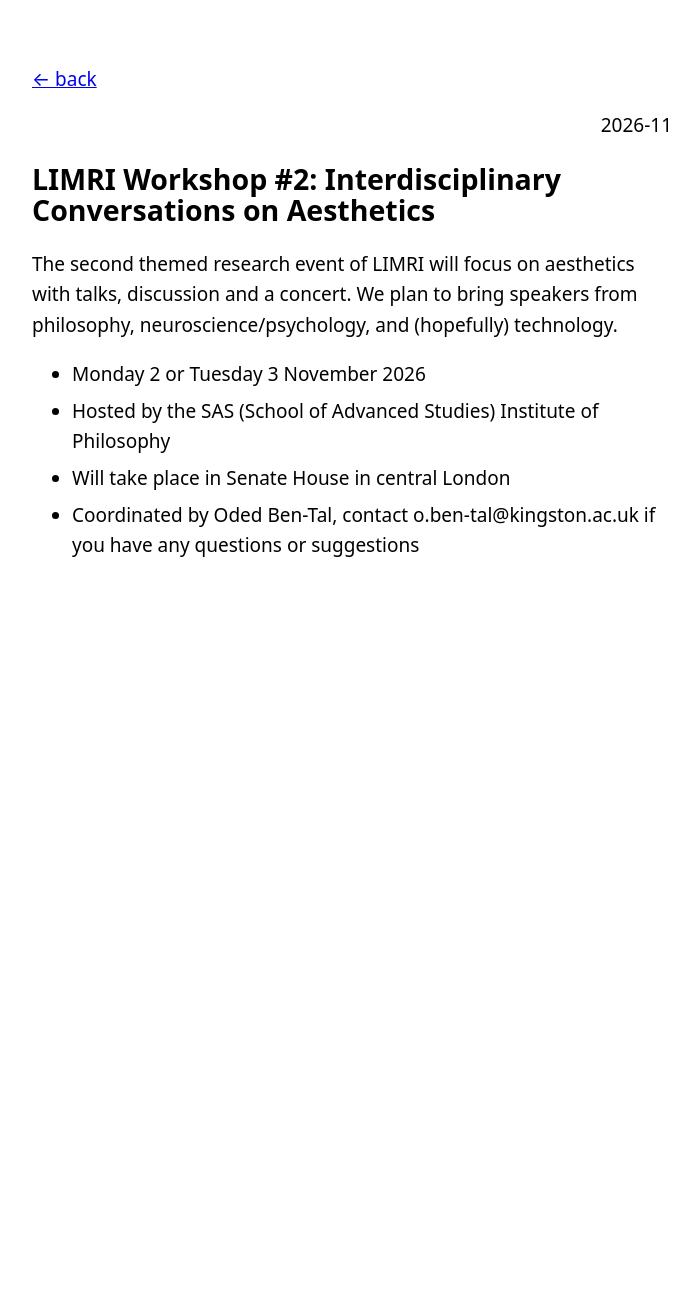
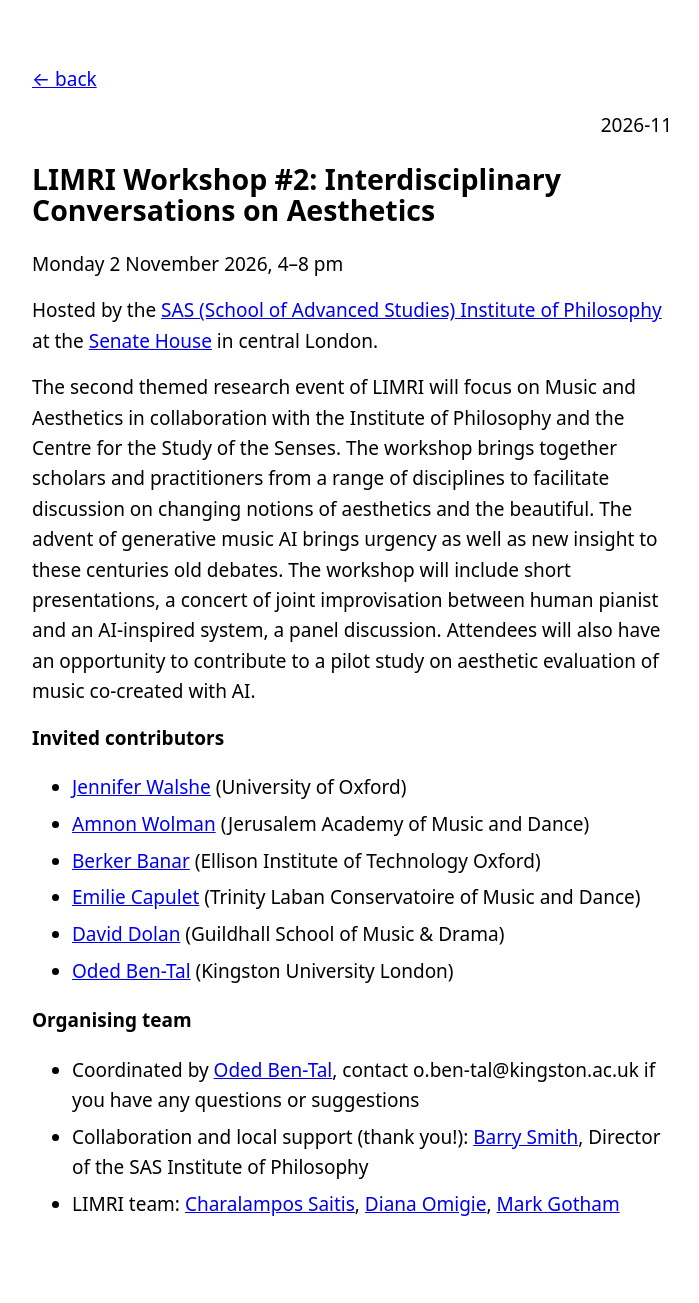
Before and after one commit to dmrn-limri/dmrn-limri.github.io, a Jekyll site: the page built from _posts/2026-11-02-workshop-aesthetics.md, in a window 1280 px wide. Shown: the whole page, without its empty margins (288-987 px from the left). Built offline with Jekyll 4.4.1, drawn with Linux system fonts in a browser that asks for light colours; before the commit the page ends 900 px from its top, so only the background shows below that.

Commit message:
Revise LIMRI Workshop details and contributors
Updated details for the LIMRI Workshop on Aesthetics, including schedule, location, invited contributors, and organizing team information.

```diff
--- a/_posts/2026-11-02-workshop-aesthetics.md
+++ b/_posts/2026-11-02-workshop-aesthetics.md
@@ -4,9 +4,21 @@ title: "LIMRI Workshop #2: Interdisciplinary Conversations on Aesthetics"
 slug: workshop-aesthetics
 ---
 
-The second themed research event of LIMRI will focus on aesthetics with talks, discussion and a concert. We plan to bring speakers from philosophy, neuroscience/psychology, and (hopefully) technology.
+Monday 2 November 2026, 4–8 pm
 
-* Monday 2 or Tuesday 3 November 2026
-* Hosted by the SAS (School of Advanced Studies) Institute of Philosophy
-* Will take place in Senate House in central London
-* Coordinated by Oded Ben-Tal, contact o.ben-tal@kingston.ac.uk if you have any questions or suggestions
+Hosted by the [SAS (School of Advanced Studies) Institute of Philosophy](https://philosophy.sas.ac.uk/) at the [Senate House](https://maps.app.goo.gl/RTWibgPocYL36ADz5) in central London.
+
+The second themed research event of LIMRI will focus on Music and Aesthetics in collaboration with the Institute of Philosophy and the Centre for the Study of the Senses. The workshop brings together scholars and practitioners from a range of disciplines to facilitate discussion on changing notions of aesthetics and the beautiful. The advent of generative music AI brings urgency as well as new insight to these centuries old debates. The workshop will include short presentations, a concert of joint improvisation between human pianist and an AI-inspired system, a panel discussion. Attendees will also have an opportunity to contribute to a pilot study on aesthetic evaluation of music co-created with AI.
+
+**Invited contributors**
+* [Jennifer Walshe](https://milker.org/jenniferwalshebiography) (University of Oxford)
+* [Amnon Wolman](https://www.amnonwolman.org/about) (Jerusalem Academy of Music and Dance)
+* [Berker Banar](https://scholar.google.com/citations?hl=en&user=OeRqkrUAAAAJ&view_op=list_works&sortby=pubdate) (Ellison Institute of Technology Oxford)
+* [Emilie Capulet](https://www.emiliecapulet.com/) (Trinity Laban Conservatoire of Music and Dance)
+* [David Dolan](https://www.gsmd.ac.uk/staff/professor-david-dolan) (Guildhall School of Music & Drama)
+* [Oded Ben-Tal](https://obental.wixsite.com/main) (Kingston University London)
+
+**Organising team**
+* Coordinated by [Oded Ben-Tal](https://obental.wixsite.com/main), contact o.ben-tal@kingston.ac.uk if you have any questions or suggestions
+* Collaboration and local support (thank you!): [Barry Smith](https://barrycsmith.wordpress.com/), Director of the SAS Institute of Philosophy
+* LIMRI team: [Charalampos Saitis](https://www.seresearch.qmul.ac.uk/cmai/people/csaitis/), [Diana Omigie](https://www.gold.ac.uk/mind-body-society/people/omigie/), [Mark Gotham](https://www.kcl.ac.uk/people/mark-gotham)
```
